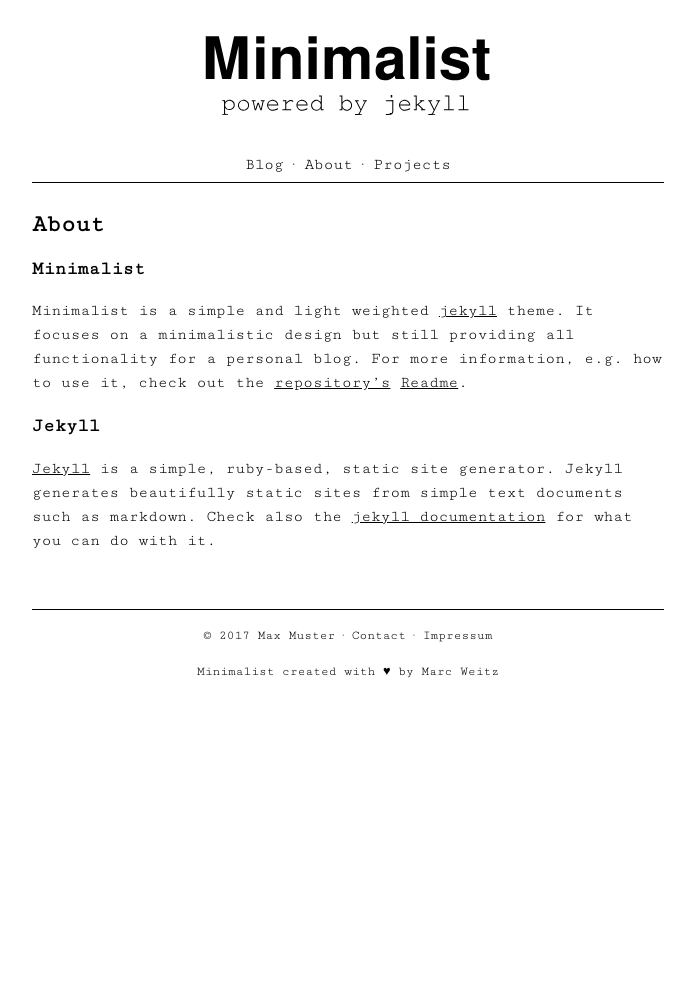
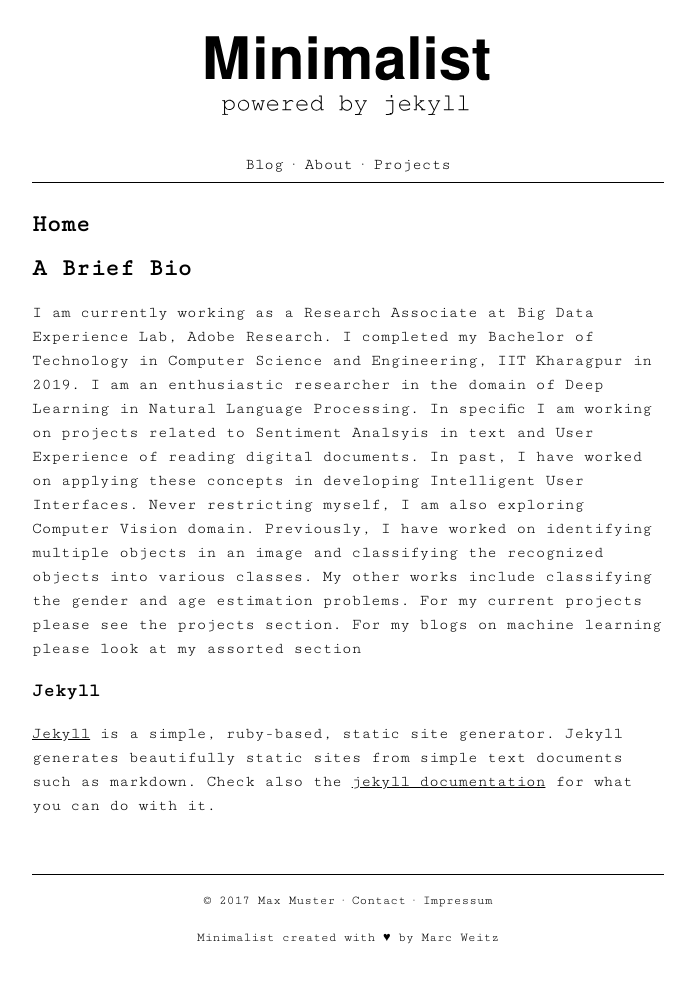
Before and after one commit to bhanu77prakash/bhanu77prakash.github.io, a Jekyll site: the page built from index.md, in a window 1280 px wide. Shown: the whole page, without its empty margins (292-987 px from the left). Built offline with Jekyll 4.4.1, drawn with Linux system fonts in a browser that asks for light colours; before the commit the page ends 900 px from its top, so only the background shows below that.

Commit message:
Updated site

```diff
--- a/index.md
+++ b/index.md
@@ -1,10 +1,10 @@
 ---
 layout: default
-title: About
+title: Home
 ---
 
-### Minimalist
-Minimalist is a simple and light weighted [jekyll](http://jekyllrb.com/) theme. It focuses on a minimalistic design but still providing all functionality for a personal blog. For more information, e.g. how to use it, check out the [repository's](https://github.com/Trybnetic/minimalist) [Readme](https://github.com/Trybnetic/minimalist/blob/master/README.md).
+## A Brief Bio
+I am currently working as a Research Associate at Big Data Experience Lab, Adobe Research. I completed my Bachelor of Technology in Computer Science and Engineering, IIT Kharagpur in 2019. I am an enthusiastic researcher in the domain of Deep Learning in Natural Language Processing. In specific I am working on projects related to Sentiment Analsyis in text and User Experience of reading digital documents. In past, I have worked on applying these concepts in developing Intelligent User Interfaces. Never restricting myself, I am also exploring Computer Vision domain. Previously, I have worked on identifying multiple objects in an image and classifying the recognized objects into various classes. My other works include classifying the gender and age estimation problems. For my current projects please see the projects section. For my blogs on machine learning please look at my assorted section
 
 ### Jekyll
 [Jekyll](http://jekyllrb.com/) is a simple, ruby-based, static site generator. Jekyll generates beautifully static sites from simple text documents such as markdown. Check also the [jekyll documentation](http://jekyllrb.com/docs/home/) for what you can do with it.
```
